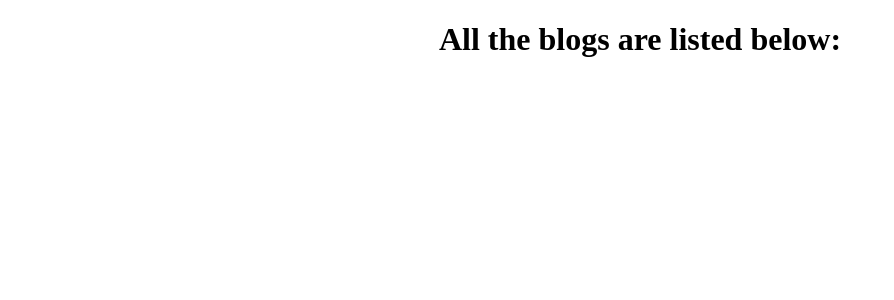
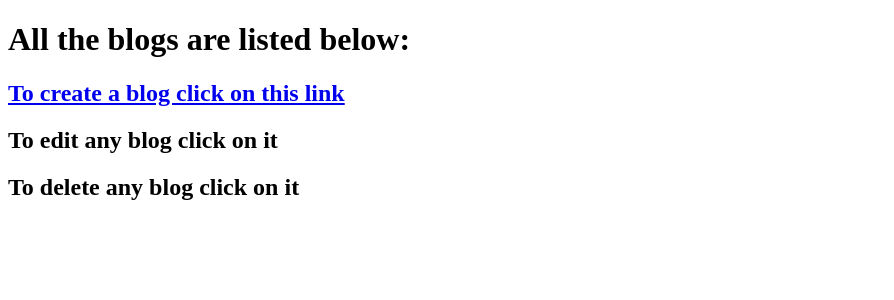
Before and after one commit to kush3107/Blogs, a PHP site: page / in a window 1280 px wide. Shown: the top 300 px of the page, without its empty margins (0-894 px from the left). Run offline with PHP 8.4, Linux system fonts and the light colour scheme; data that the repository does not hold is empty.

Commit message:
all done almost

```diff
--- a/index.php
+++ b/index.php
@@ -3,28 +3,48 @@ require_once "config.php";
 $query="SELECT*FROM `blogs`";
 $result=$connection->query($query);
 $listOfBlogs=$result->fetch_all(MYSQLI_ASSOC);
-
 ?>
 
 <!DOCTYPE html>
 <html>
 <head lang="en">
     <meta charset="UTF-8">
-    <title>CodeKamp | list of all blogs</title>
+    <title>CodeKamp | Blogs</title>
 </head>
+<div class="div"></div>
 <body>
-<h1 style="text-align: center">All the blogs are listed below:</h1>
-
-
+<h1>All the blogs are listed below:</h1>
 <ul>
 <?php
-
-
 foreach($listOfBlogs as $blog) {
     echo '<li><a href="view.php?id='.$blog['id'].' ">'.$blog['title'].'</a></li>';
 }
-
 ?>
 </ul>
+</div>
+<div class="div">
+    <h2><a href="create.php"> To create a blog click on this link</a></h2>
+</div>
+<div class="div">
+    <h2>To edit any blog click on it</h2>
+    <ul>
+        <?php
+        foreach($listOfBlogs as $blog) {
+            echo '<li><a href="edit.php?id='.$blog['id'].' ">'.$blog['title'].'</a></li>';
+        }
+        ?>
+    </ul>
+
+</div>
+<div class="div" id="link">
+<h2>To delete any blog click on it</h2>
+    <ul>
+        <?php
+        foreach($listOfBlogs as $blog) {
+            echo '<li><a href="view.php?id='.$blog['id'].' ">'.$blog['title'].'</a></li>';
+        }
+        ?>
+    </ul>
+</div>
 </body>
 </html>
```
Also changed, not shown: edit.php (+15 -7 lines).
